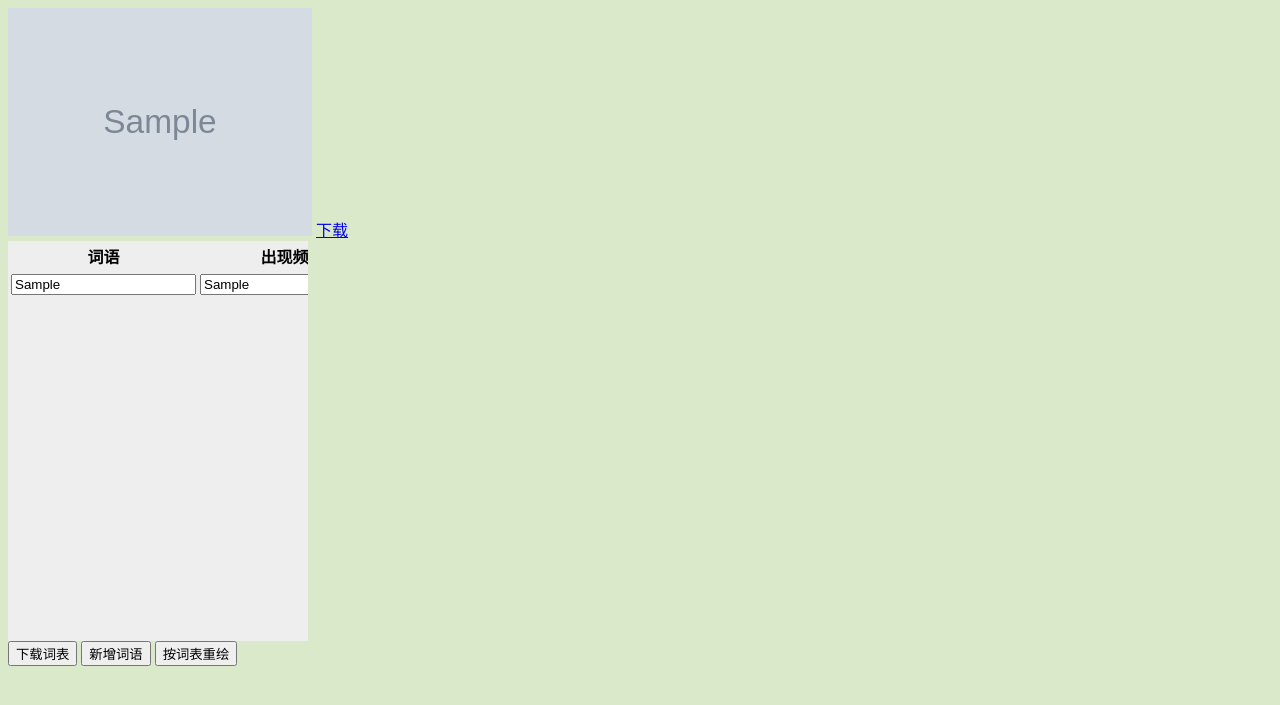
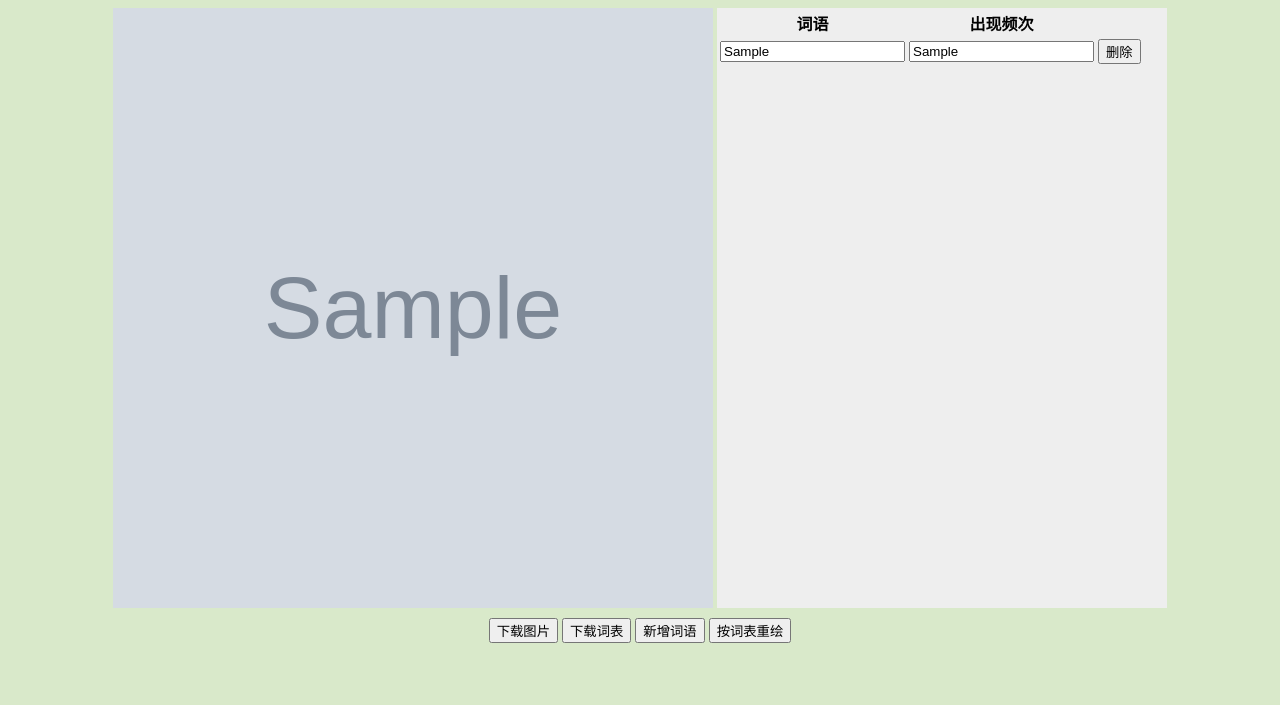
Before and after one commit to moonshine57/Yunsi, a Django app: template wcloud/templates/wcloud/result.html in a window 1280 px wide. Shown: the top 705 px of the page. Run offline with Django 3.2, Linux system fonts and the light colour scheme; the template is opened without the code that fills it: most values are stand-ins (such as "Sample title", 1, 10 or a date in 2020); some libraries are stand-ins or nearby versions.

Commit message:
change style of result page

```diff
--- a/wcloud/templates/wcloud/index.html
+++ b/wcloud/templates/wcloud/index.html
@@ -35,7 +35,6 @@
             outline-color: rgb(159, 221, 159);
         }
 
-
     </style>
 </head>
 
--- a/wcloud/templates/wcloud/result.html
+++ b/wcloud/templates/wcloud/result.html
@@ -7,6 +7,7 @@
     <style>
         body {
             background-color: #d9e9ca;
+            text-align: center;
         }
     </style>
 </head>
@@ -14,9 +15,10 @@
 
 <body>
     {% load static %}
-    <img id='img' src="{% static imgname %}" alt="图片" width="304" height="228">
-    <a id='downloadPic' href="download/?imgname={{imgname}}" +>下载</a>
-    <div style="height:400px;width:300px;overflow:auto;background:#EEEEEE;">
+    <div>
+    <img style="display:inline-block;vertical-align:top;" id='img' src="{% static imgname %}" alt="图片" width="600" height="600">
+    <div style="display:inline-block;vertical-align:top;">
+    <div style="height:600px;width:450px;overflow:auto;background:#EEEEEE;margin: auto;">
         <table id='Tbl'>
             <tr>
                 <th>词语</th>
@@ -32,10 +34,16 @@
             </tr>
             {% endfor %}
         </table>
+        </div>
+
     </div>
-    <button>下载词表</button>
+    </div>
+    <div style="margin-top:10px">
+    <button id='downloadPic' onclick="javascript:window.location.href='download/?imgname={{imgname}}'">下载图片</button>
+    <button id='downloadCsv'>下载词表</button>
     <button onclick="addRow()">新增词语</button>
     <button id="send-word-frequency-to-views">按词表重绘</button>
+    </div>
     <script type="text/javascript" src="http://libs.baidu.com/jquery/2.0.0/jquery.js"></script>
     <script type="text/javascript">
         function removeRow(inputobj) {
@@ -107,7 +115,7 @@
             download_csv(csv.join("\n"), filename);
         }
 
-        document.querySelector("button").addEventListener("click", function () {
+        document.getElementById('downloadCsv').addEventListener("click", function () {
             var html = document.querySelector("table").outerHTML;
             export_table_to_csv(html, "table.csv");
         });
@@ -141,10 +149,12 @@
                         src = src.replace('placeholder', new_imgname);
                         img.src = src;
 
-                        var download_link = document.getElementById('downloadPic');
-                        var href = "download/?imgname=placeholder";
-                        href = href.replace('placeholder',new_imgname);
-                        download_link.href = href;
+                        var downloadPicButton = document.getElementById('downloadPic');
+                        var onclick = "javascript:window.location.href='download/?imgname=placeholder'";
+                        onclick = onclick.replace('placeholder',new_imgname);
+                        downloadPicButton.setAttribute("onclick",onclick);
+                        alert(onclick);
+                        alert(downloadPicButton.onclick);
                     },
                     error: function (xhr, errmsg, err) {
                         alert("Could not send URL to Django. Error: " + xhr.status + ": " + xhr.responseText);
--- a/wcloud/views.py
+++ b/wcloud/views.py
@@ -8,7 +8,7 @@ from wcloud.util.generate_wordcloud import generate_wordcloud
 
 from wordcloud import WordCloud
 
-back_coloring_path = "wcloud\\res\\cloud.jpg" # 设置背景图片路径
+back_coloring_path = "wcloud\\res\\2.png" # 设置背景图片路径
 font_path = 'wcloud\\res\\simkai.ttf' # 为matplotlib设置中文字体路径没
 stopwords_path = 'wcloud\\res\\hit_stopwords.txt' # 停用词词表
 
@@ -23,7 +23,7 @@ def result(request):
     wordcloud.to_file('./wcloud/images/'+filename)
     '''
     imgname = uuid.uuid4().hex+'.png'
-    word_frequency = generate_wordcloud(text,imgname,back_coloring_path,font_path,stopwords_path)
+    word_frequency = generate_wordcloud(text,imgname,back_coloring_path,font_path,stopwords_path,color_by_backimg=True)
     template = loader.get_template('wcloud/result.html')
     return HttpResponse(template.render({"imgname":imgname,"word_frequency":word_frequency}, request))
 
@@ -45,6 +45,6 @@ def regenerate(request):
         item = item.split(',')[:2]
         d[item[0]] = int(item[1])
     imgname = uuid.uuid4().hex+'.png'
-    generate_wordcloud(d,imgname,back_coloring_path,font_path,stopwords_path)
+    generate_wordcloud(d,imgname,back_coloring_path,font_path,stopwords_path,color_by_backimg=True)
 
     return JsonResponse({"imgname": imgname})
```
Also changed, not shown: wcloud/util/generate_wordcloud.py (+5 -8 lines), wcloud/res/1.png (added), wcloud/res/2.png (added), wcloud/res/cloud.png (added), wcloud/res/cloud2.jpg (added), wcloud/res/cloud2.png (added), wcloud/res/cloudhhh.jpg (added), wcloud/res/dog.jpg (added), wcloud/res/girl.png (added), wcloud/res/heart.jpg (added), wcloud/res/hhh.jpg (added), wcloud/res/timg.jpg (added), wcloud/res/tree.jpg (added), wcloud/res/tree2.jpg (added).
